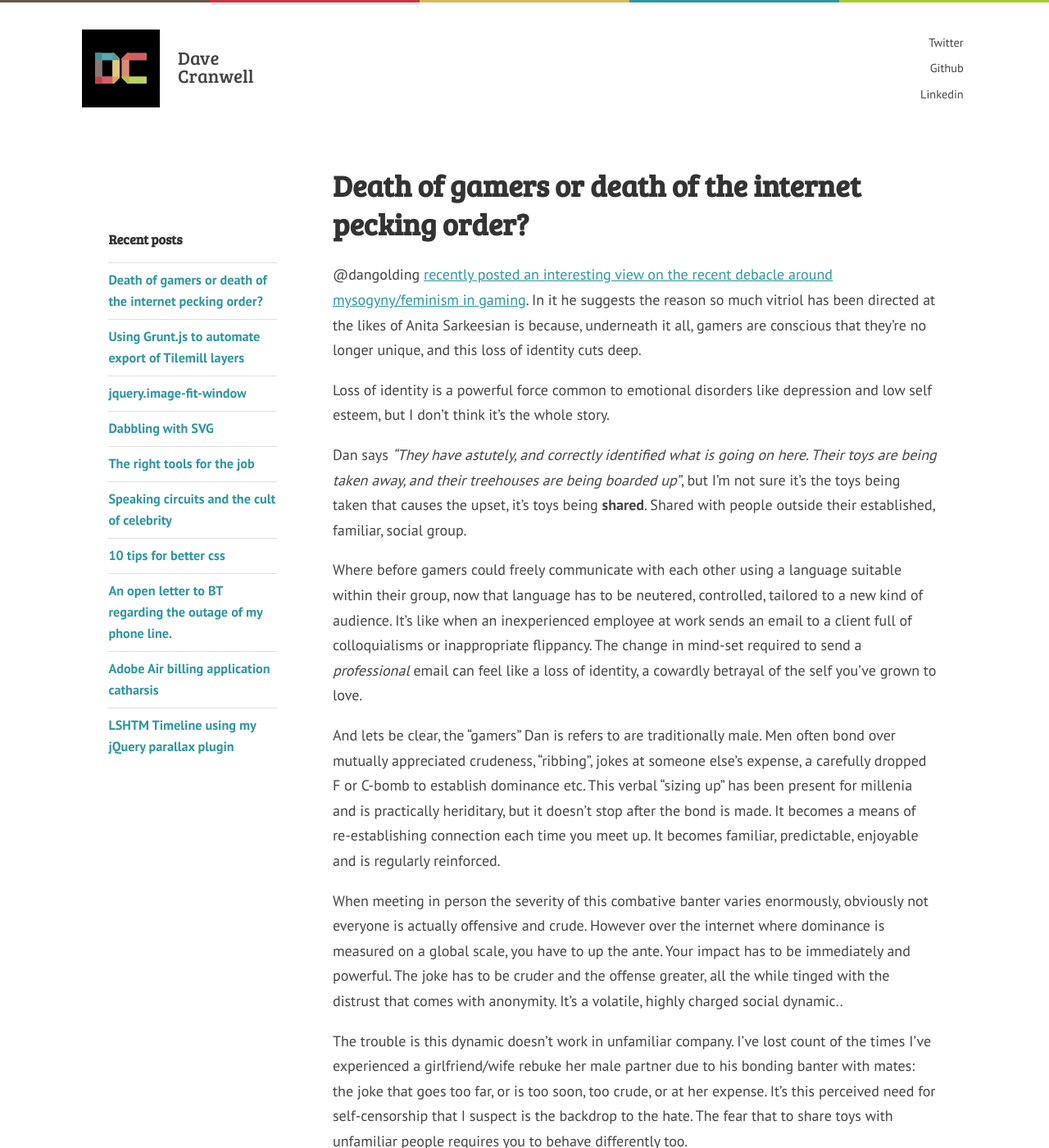
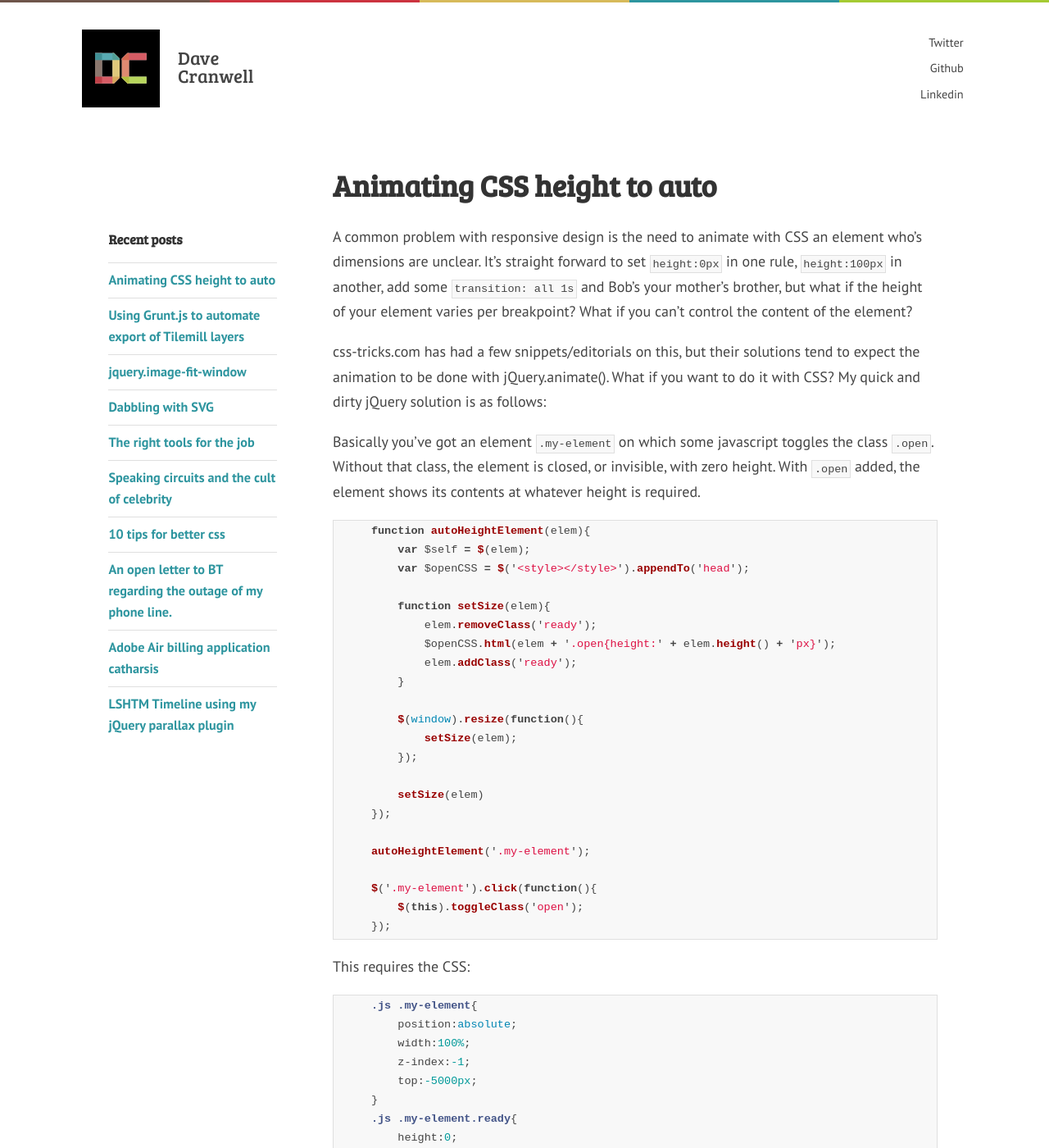
Before and after one commit to davecranwell/davecranwell.github.io, a Jekyll site: the page built from _posts/2014-08-27-death-of-gamers.md, in a window 1280 px wide and 1400 px high. Shown: the whole window at 82% size. Built offline with Jekyll 4.4.1, drawn with Linux system fonts in a browser that asks for light colours; nearby versions of some CDN libraries; Markdown is read by kramdown in place of the engine named in the settings; comment, search, counter and statistics services are not loaded; some of the changed text lies outside the part shown.

Commit message:
added new post

```diff
--- a/_posts/2014-08-27-death-of-gamers.md
+++ b/_posts/2014-08-27-death-of-gamers.md
@@ -1,20 +1,64 @@
 ---
 layout: post
-title: Death of gamers or death of the internet pecking order?
+title: "Animating CSS height to auto"
 ---
 
-@dangolding [recently posted an interesting view on the recent debacle around mysogyny/feminism in gaming](http://dangolding.tumblr.com/post/95985875943/the-end-of-gamers). In it he suggests the reason so much vitriol has been directed at the likes of Anita Sarkeesian is because, underneath it all, gamers are conscious that they're no longer unique, and this loss of identity cuts deep.
+A common problem with responsive design is the need to animate with CSS an element who's dimensions are unclear. It's straight forward to set `height:0px` in one rule, `height:100px` in another, add some `transition: all 1s` and Bob's your mother's brother, but what if the height of your element varies per breakpoint? What if you can't control the content of the element?
 
-Loss of identity is a powerful force common to emotional disorders like depression and low self esteem, but I don't think it's the whole story.
+css-tricks.com has had a few snippets/editorials on this, but their solutions tend to expect the animation to be done with jQuery.animate(). What if you want to do it with CSS? My quick and dirty jQuery solution is as follows:
 
-Dan says *"They have astutely, and correctly identified what is going on here. Their toys are being taken away, and their treehouses are being boarded up"*, but I'm not sure it's the toys being taken that causes the upset, it's toys being **shared**. Shared with people outside their established, familiar, social group.
+Basically you've got an element `.my-element` on which some javascript toggles the class `.open`. Without that class, the element is closed, or invisible, with zero height. With `.open` added, the element shows its contents at whatever height is required.
 
-Where before gamers could freely communicate with each other using a language suitable within their group, now that language has to be neutered, controlled, tailored to a new kind of audience. It's like when an inexperienced employee at work sends an email to a client full of colloquialisms or inappropriate flippancy. The change in mind-set required to send a *professional* email can feel like a loss of identity, a cowardly betrayal of the self you've grown to love.
+{% highlight javascript %}
+    function autoHeightElement(elem){
+        var $self = $(elem);
+        var $openCSS = $('<style></style>').appendTo('head');
 
-And lets be clear, the "gamers" Dan is refers to are traditionally male. Men often bond over mutually appreciated crudeness, "ribbing", jokes at someone else's expense, a carefully dropped F or C-bomb to establish dominance etc. This verbal "sizing up" has been present for millenia and is practically heriditary, but it doesn't stop after the bond is made. It becomes a means of re-establishing connection each time you meet up. It becomes familiar, predictable, enjoyable and is regularly reinforced.
+        function setSize(elem){
+            elem.removeClass('ready');
+            $openCSS.html(elem + '.open{height:' + elem.height() + 'px}');
+            elem.addClass('ready');
+        }
 
-When meeting in person the severity of this combative banter varies enormously, obviously not everyone is actually offensive and crude. However over the internet where dominance is measured on a global scale, you have to up the ante. Your impact has to be immediately and powerful. The joke has to be cruder and the offense greater, all the while tinged with the distrust that comes with anonymity. It's a volatile, highly charged social dynamic..
+        $(window).resize(function(){
+            setSize(elem);
+        });
 
-The trouble is this dynamic doesn't work in unfamiliar company. I've lost count of the times I've experienced a girlfriend/wife rebuke her male partner due to his bonding banter with mates: the joke that goes too far, or is too soon, too crude, or at her expense. It's this perceived need for self-censorship that I suspect is the backdrop to the hate. The fear that to share toys with unfamiliar people requires you to behave differently too.
+        setSize(elem)
+    });
 
-It's not the loss of identity that upsets these gamers, it's having to change an identity they've spent decades positioning in a social pecking order. Outright loss could probably be handled easier.
+    autoHeightElement('.my-element');
+
+    $('.my-element').click(function(){
+        $(this).toggleClass('open');
+    });
+
+{% endhighlight %}
+
+This requires the CSS:
+
+{% highlight css %}
+    .js .my-element{
+        position:absolute;
+        width:100%;
+        z-index:-1;
+        top:-5000px;
+    }
+    .js .my-element.ready{
+        height:0;
+        z-index:80;
+        position:relative;
+        width:auto;
+        top:auto;
+    }
+{% endhighlight %}
+
+Essentially as the page loads, and provided JS is enabled, the element in question is position absolutely off-screen, to avoid it's position affecting the rest of the page content.
+
+It's height is then calculated, and CSS rule is added to the head to set the `.open` version of that element to the specific height.
+
+Once calculated, the element is set to be `.ready`, a class which can be used to restore the element to whatever position or properties it ought to have in it's closed state.
+
+As the page is resized and the content of the element reflows and affects its dimensions, `setSize()` reruns, recalculating the new height and altering the injected CSS rule in the `head`.
+
+Of couse this doesn't cater for resizing the element while it's being displayed, but you're half way there at least.
```
